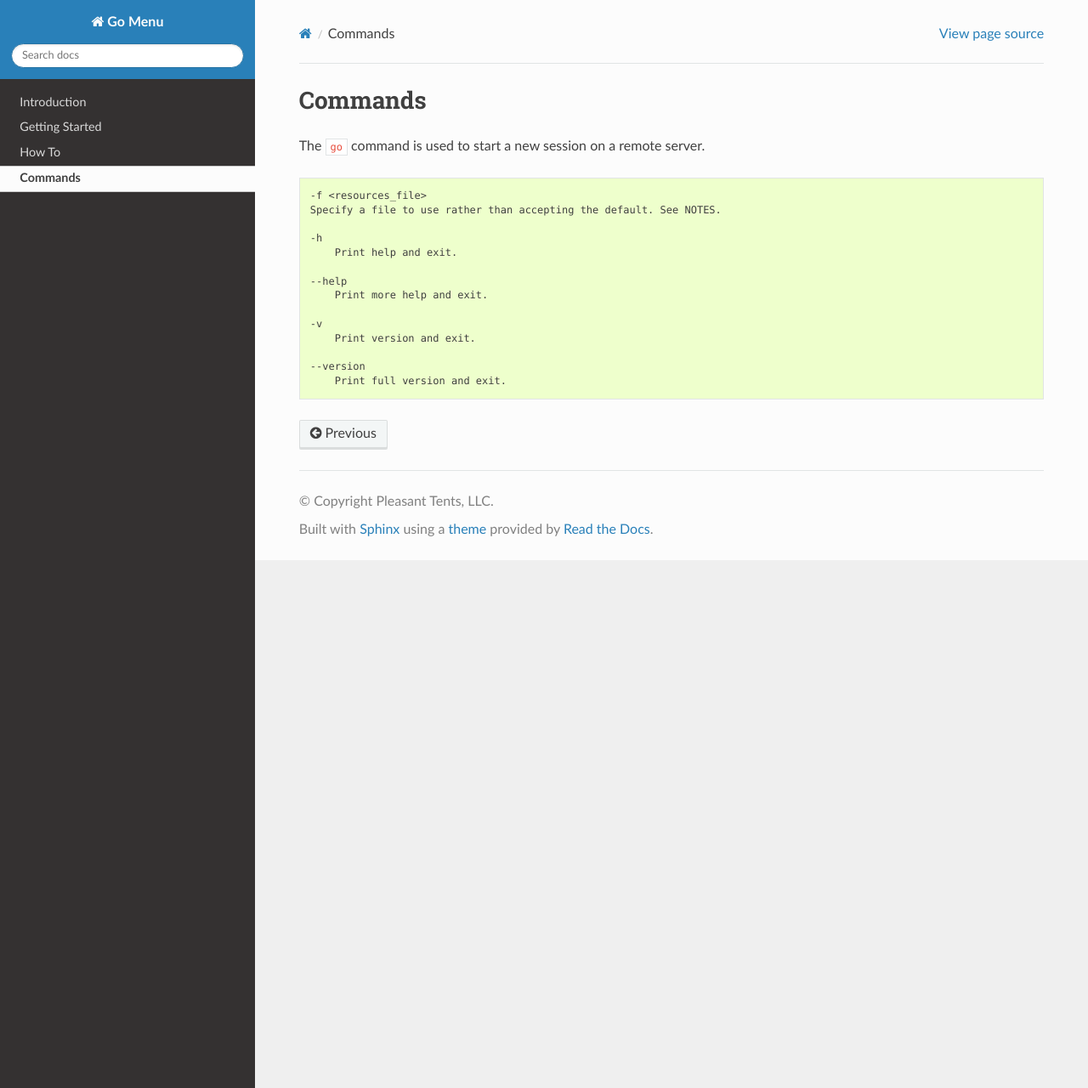
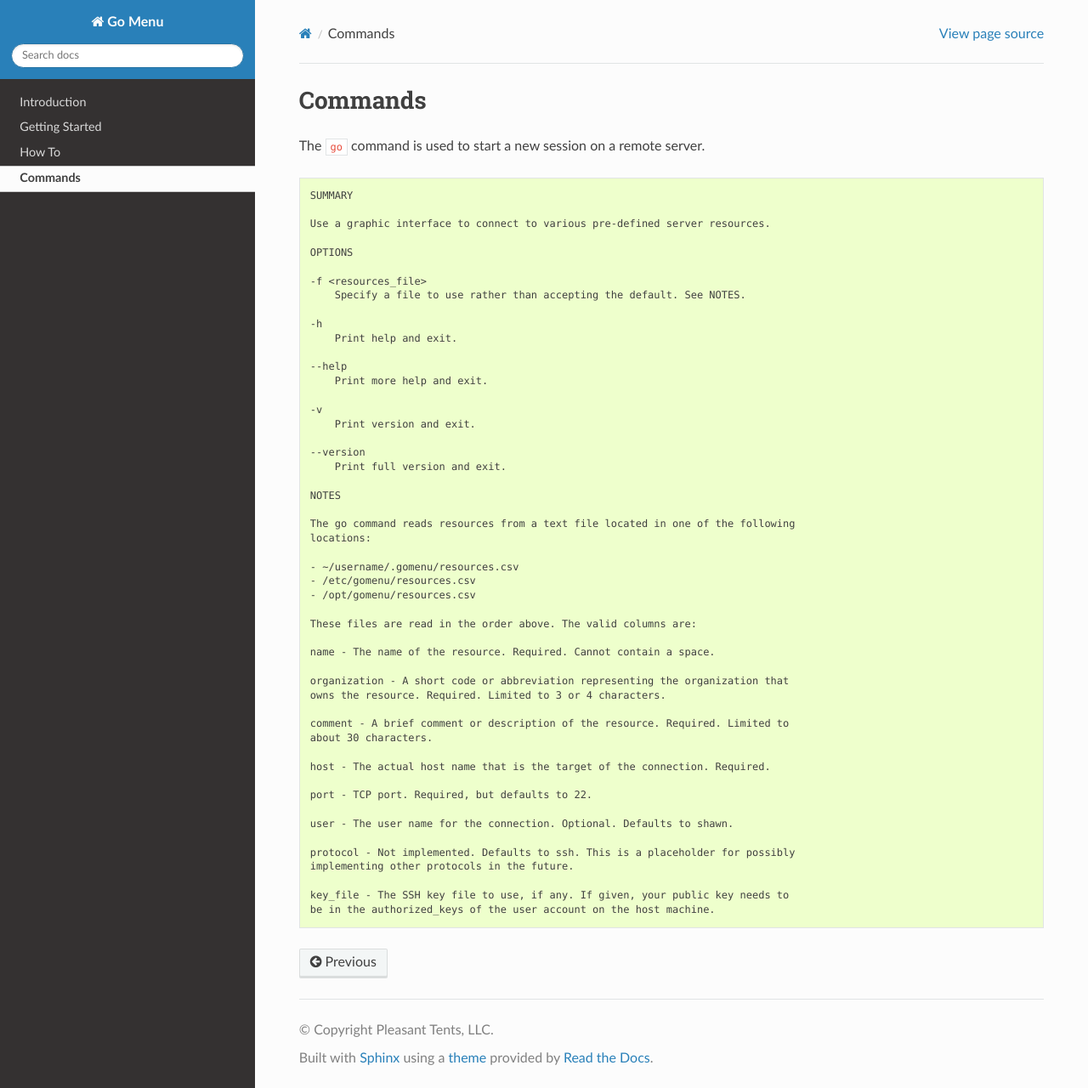
Before and after one commit to develmaycare/go-menu, a Sphinx documentation site: the page built from docs/source/commands.rst, in a window 1280 px wide and 1280 px high. Shown: the whole window at 85% size. Built offline with Sphinx 7.4.7 and the Read the Docs theme 2.0.0, drawn with Linux system fonts in a browser that asks for light colours; the version number could not be read and is left out.

Commit message:
Updated docs.

```diff
--- a/VERSION.txt
+++ b/VERSION.txt
@@ -1 +1 @@
-4.0.0-d
+4.0.0
--- a/docs/source/commands.rst
+++ b/docs/source/commands.rst
@@ -8,8 +8,14 @@ The ``go`` command is used to start a new session on a remote server.
 
 .. code-block:: text
 
+    SUMMARY
+
+    Use a graphic interface to connect to various pre-defined server resources.
+
+    OPTIONS
+
     -f <resources_file>
-    Specify a file to use rather than accepting the default. See NOTES.
+        Specify a file to use rather than accepting the default. See NOTES.
 
     -h
         Print help and exit.
@@ -22,3 +28,34 @@ The ``go`` command is used to start a new session on a remote server.
 
     --version
         Print full version and exit.
+
+    NOTES
+
+    The go command reads resources from a text file located in one of the following
+    locations:
+
+    - ~/username/.gomenu/resources.csv
+    - /etc/gomenu/resources.csv
+    - /opt/gomenu/resources.csv
+
+    These files are read in the order above. The valid columns are:
+
+    name - The name of the resource. Required. Cannot contain a space.
+
+    organization - A short code or abbreviation representing the organization that
+    owns the resource. Required. Limited to 3 or 4 characters.
+
+    comment - A brief comment or description of the resource. Required. Limited to
+    about 30 characters.
+
+    host - The actual host name that is the target of the connection. Required.
+
+    port - TCP port. Required, but defaults to 22.
+
+    user - The user name for the connection. Optional. Defaults to shawn.
+
+    protocol - Not implemented. Defaults to ssh. This is a placeholder for possibly
+    implementing other protocols in the future.
+
+    key_file - The SSH key file to use, if any. If given, your public key needs to
+    be in the authorized_keys of the user account on the host machine.
```
Also changed, not shown: 2 other files.
